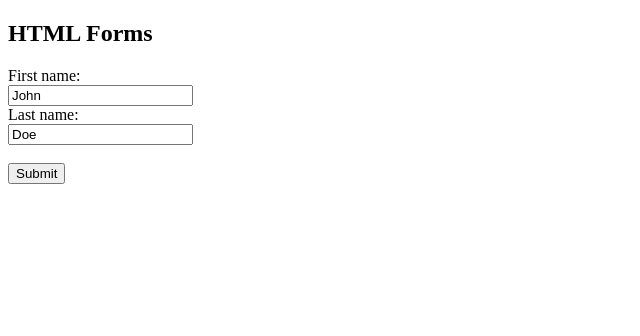
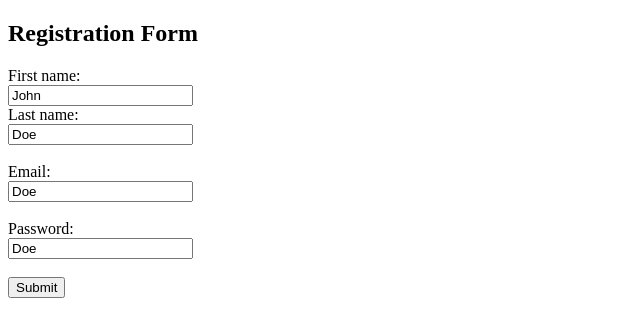
Before and after one commit to khanhlinh112002/git-exercises, a plain HTML site: page index.html in a window 1280 px wide. Shown: the whole page, without its empty margins (0-640 px from the left). Drawn offline with Linux system fonts and the light colour scheme.

Commit message:
edit anh push in dev1

```diff
--- a/index.html
+++ b/index.html
@@ -2,13 +2,17 @@
 <html>
 <body>
 
-<h2>HTML Forms</h2>
+<h2>Registration Form</h2>
 
 <form action="">
   <label for="fname">First name:</label><br>
   <input type="text" id="fname" name="fname" value="John"><br>
   <label for="lname">Last name:</label><br>
   <input type="text" id="lname" name="lname" value="Doe"><br><br>
+  <label for="email">Email:</label><br>
+  <input type="text" id="lname" name="emale" value="Doe"><br><br>
+  <label for="password">Password:</label><br>
+  <input type="text" id="lname" name="password" value="Doe"><br><br>
   <input type="submit" value="Submit">
 </form>
 
```
